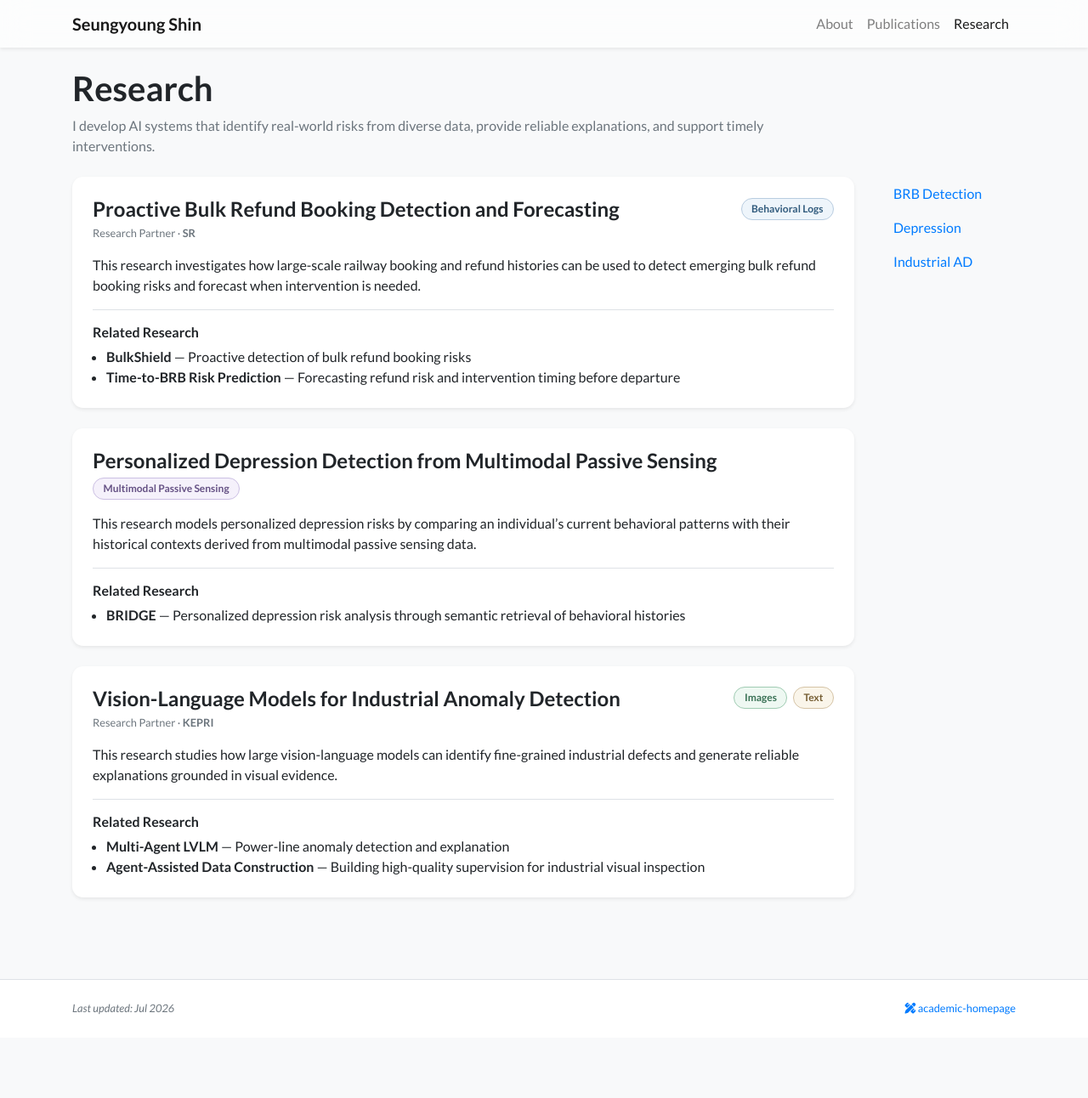
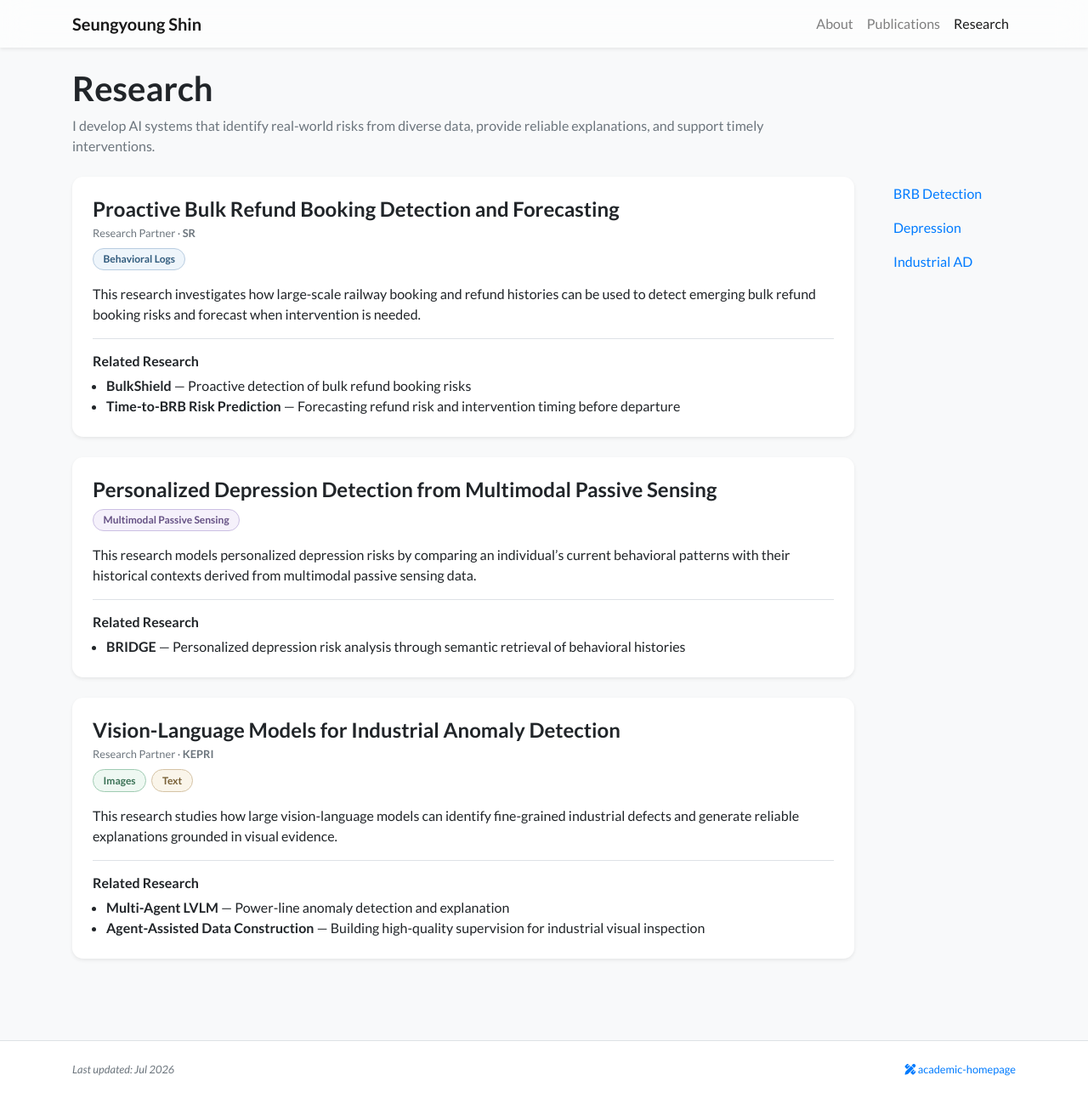
Before and after one commit to seungyoungg/academic-homepage-test, a Jekyll site: the page built from research.html, in a window 1280 px wide and 1292 px high. Shown: the whole window at 85% size. Built offline with Jekyll 4.4.1, drawn with Linux system fonts in a browser that asks for light colours; nearby versions of some CDN libraries; a style sheet for code colours, icons or effects is not loaded.

Commit message:
Update research.html

```diff
--- a/research.html
+++ b/research.html
@@ -23,18 +23,18 @@ body_attr: >-
         <section id="bulk-refund-booking" class="mb-4">
             <div class="p-4 bg-white shadow-sm rounded-xl">
 
-                <div class="d-flex flex-wrap align-items-start justify-content-between mb-3">
-                    <div class="pr-md-3">
+                <!-- Title -->
                 <h2 class="h4 mb-1">
                     Proactive Bulk Refund Booking Detection and Forecasting
                 </h2>
 
-                        <p class="small text-muted mb-0">
+                <!-- Research Partner -->
+                <p class="small text-muted mb-2">
                     Research Partner · <strong>SR</strong>
                 </p>
-                    </div>
 
-                    <div class="mt-2 mt-md-0">
+                <!-- Data Modalities -->
+                <div class="d-flex flex-wrap mb-3" style="gap: 0.4rem;">
                     <span
                         class="badge badge-pill"
                         style="
@@ -50,14 +50,15 @@ body_attr: >-
                         Behavioral Logs
                     </span>
                 </div>
-                </div>
 
+                <!-- Description -->
                 <p class="mb-3">
                     This research investigates how large-scale railway booking
                     and refund histories can be used to detect emerging bulk
                     refund booking risks and forecast when intervention is needed.
                 </p>
 
+                <!-- Related Work -->
                 <div class="border-top pt-3">
                     <h3 class="h6 mb-2">Related Research</h3>
 
@@ -68,8 +69,9 @@ body_attr: >-
                         </li>
 
                         <li>
-                            <strong>Time-to-BRB Risk Prediction</strong> — Forecasting
-                            refund risk and intervention timing before departure
+                            <strong>Time-to-BRB Risk Prediction</strong> —
+                            Forecasting refund risk and intervention timing
+                            before departure
                         </li>
                     </ul>
                 </div>
@@ -82,14 +84,13 @@ body_attr: >-
         <section id="depression-detection" class="mb-4">
             <div class="p-4 bg-white shadow-sm rounded-xl">
 
-                <div class="d-flex flex-wrap align-items-start justify-content-between mb-3">
-                    <div class="pr-md-3">
-                        <h2 class="h4 mb-1">
+                <!-- Title -->
+                <h2 class="h4 mb-2">
                     Personalized Depression Detection from Multimodal Passive Sensing
                 </h2>
-                    </div>
 
-                    <div class="mt-2 mt-md-0">
+                <!-- Data Modalities -->
+                <div class="d-flex flex-wrap mb-3" style="gap: 0.4rem;">
                     <span
                         class="badge badge-pill"
                         style="
@@ -105,14 +106,15 @@ body_attr: >-
                         Multimodal Passive Sensing
                     </span>
                 </div>
-                </div>
 
+                <!-- Description -->
                 <p class="mb-3">
                     This research models personalized depression risks by comparing
                     an individual’s current behavioral patterns with their historical
                     contexts derived from multimodal passive sensing data.
                 </p>
 
+                <!-- Related Work -->
                 <div class="border-top pt-3">
                     <h3 class="h6 mb-2">Related Research</h3>
 
@@ -132,24 +134,18 @@ body_attr: >-
         <section id="industrial-anomaly-detection" class="mb-5">
             <div class="p-4 bg-white shadow-sm rounded-xl">
 
-                <div class="d-flex flex-wrap align-items-start justify-content-between mb-3">
-                    <div class="pr-md-3">
+                <!-- Title -->
                 <h2 class="h4 mb-1">
                     Vision-Language Models for Industrial Anomaly Detection
                 </h2>
 
-                        <p class="small text-muted mb-0">
+                <!-- Research Partner -->
+                <p class="small text-muted mb-2">
                     Research Partner · <strong>KEPRI</strong>
                 </p>
-                    </div>
 
-                    <div
-                        class="d-flex flex-wrap mt-2 mt-md-0"
-                        style="
-                            column-gap: 0.4rem;
-                            row-gap: 0.35rem;
-                        "
-                    >
+                <!-- Data Modalities -->
+                <div class="d-flex flex-wrap mb-3" style="gap: 0.4rem;">
                     <span
                         class="badge badge-pill"
                         style="
@@ -180,14 +176,15 @@ body_attr: >-
                         Text
                     </span>
                 </div>
-                </div>
 
+                <!-- Description -->
                 <p class="mb-3">
                     This research studies how large vision-language models can
                     identify fine-grained industrial defects and generate reliable
                     explanations grounded in visual evidence.
                 </p>
 
+                <!-- Related Work -->
                 <div class="border-top pt-3">
                     <h3 class="h6 mb-2">Related Research</h3>
 
```
Lines whose indentation alone changed are shown as unchanged.
